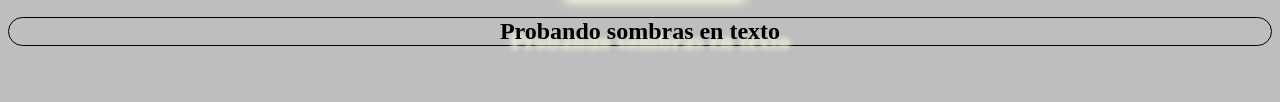
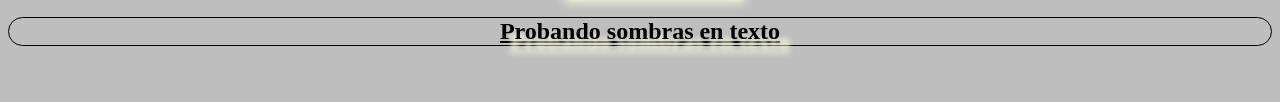
Before and after one commit to FrontEdd/rep-codigo-16, a plain HTML site: page sem2/efectos.html in a window 1280 px wide. In both pictures the pointer is over the element "Probando sombras en texto". Shown: the part 283-385 px from the top of the page. Drawn offline with Linux system fonts and the light colour scheme.

Commit message:
Agregamos efectos hover a bloques y texto

```diff
--- a/sem2/css/efectos.css
+++ b/sem2/css/efectos.css
@@ -11,6 +11,10 @@
     -moz-border-radius: 10pc;
     -ms-border-radius: 10pc;
     -o-border-radius: 10pc;
+}
+
+h2:hover {
+    text-decoration: underline;
 }
 
 #contenedor {
```
